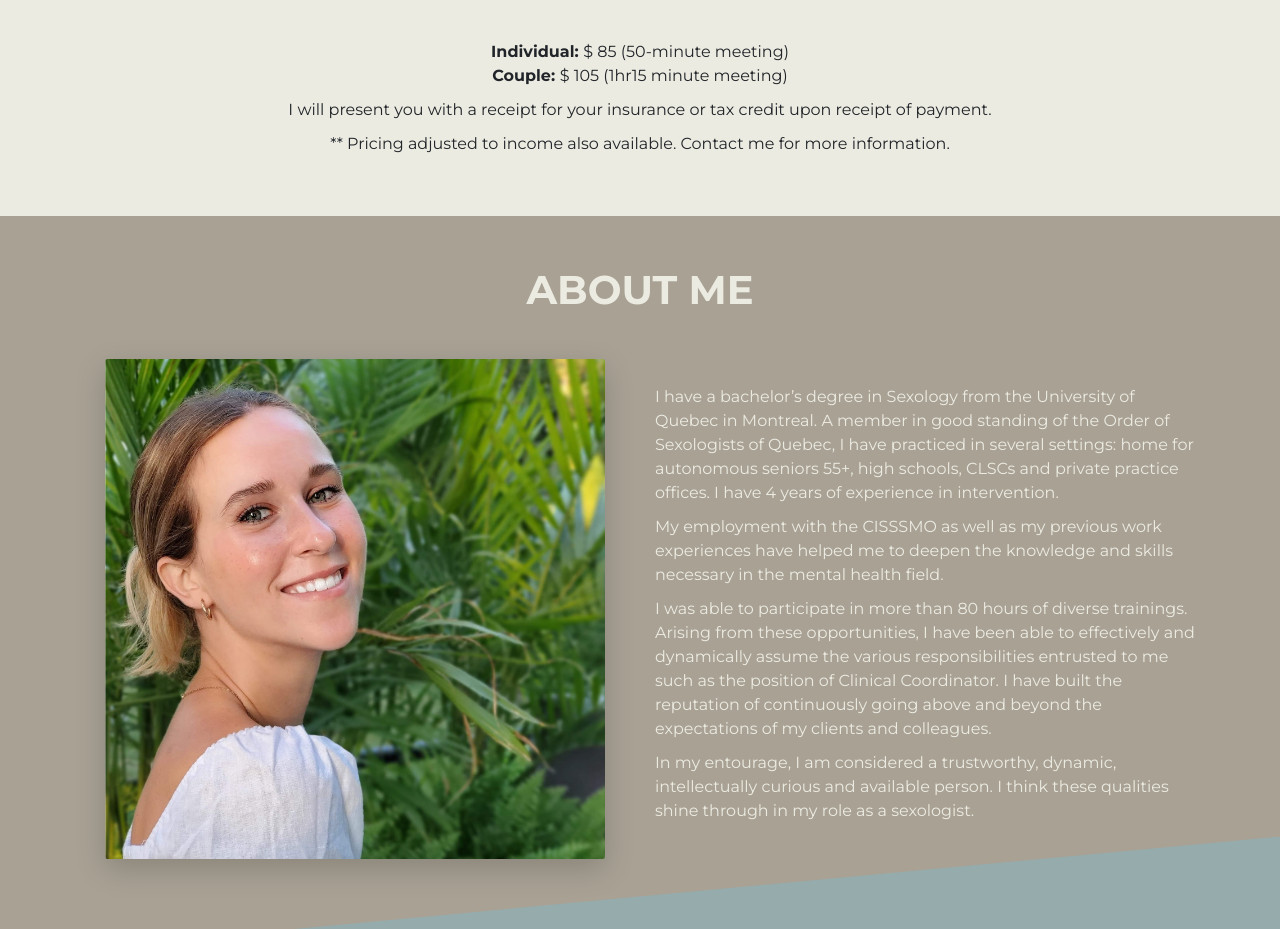
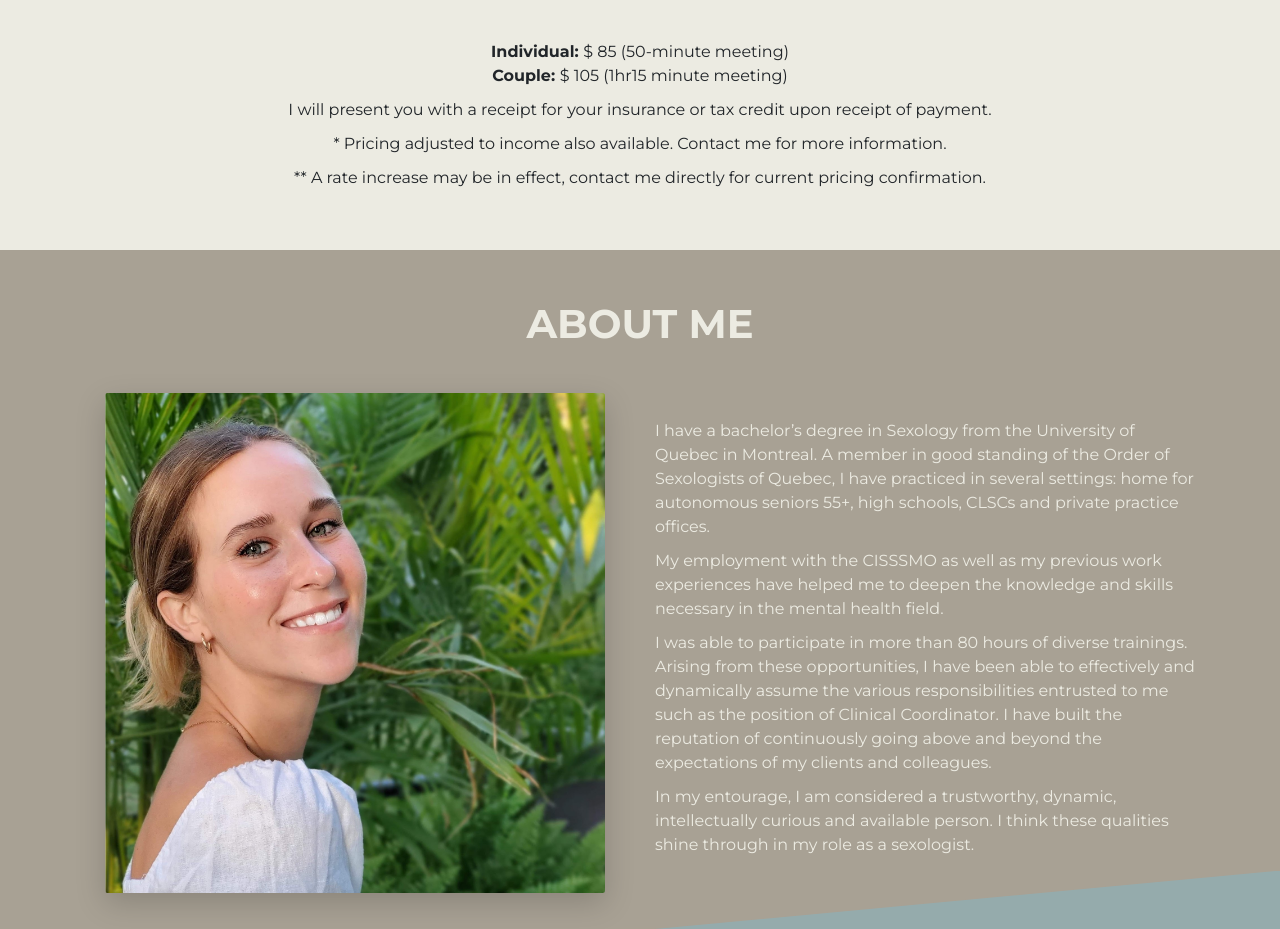
Before and after one commit to PascalOuimet/Audrey-Kedzierski, a Gatsby site: page /en in a window 1280 px wide. Shown: the part 2100-3029 px from the top of the page. Built offline with nearby package versions, Linux system fonts and the light colour scheme; Gatsby itself is replaced by a stand-in of ours.

Commit message:
text change (pricing and about)

```diff
--- a/src/components/Pricing/Pricing.jsx
+++ b/src/components/Pricing/Pricing.jsx
@@ -4,7 +4,7 @@ import { Container } from 'react-bootstrap';
 import Title from '../Title/Title';
 
 const Pricing = ({data}) => {
-    const { title, individual_1, individual_2, couple_1, couple_2, receipt, star } = data;
+    const { title, individual_1, individual_2, couple_1, couple_2, receipt, star, star2 } = data;
 
     return (
         <Fade bottom duration={1000} delay={300} distance="0px">
@@ -14,6 +14,7 @@ const Pricing = ({data}) => {
                     <p><strong>{individual_1} </strong>{individual_2}<br /><strong>{couple_1} </strong>{couple_2}</p>
                     <p>{receipt}</p>
                     <p className="price-note">{star}</p>
+                    <p className="price-note">{star2}</p>
                 </Container>
             </section>
         </Fade>
--- a/src/mock/data.js
+++ b/src/mock/data.js
@@ -70,14 +70,15 @@ export const pricingData = {
   couple_1: 'Couple :',
   couple_2: '105$ (Rencontre 1hr15 minutes)',
   receipt: 'Je vous remets un reçu pour vos assurances ou crédits d’impôt à la réception du paiement.',
-  star: '** Tarification ajusté au revenu aussi disponible. Me contacter pour plus d\'informations.'
+  star: '* Tarification ajustée au revenu aussi disponible. Me contacter pour plus d\'informations.',
+  star2: '** Une augmentation des tarifs pourrait être en vigueur, communiquer avec moi directement pour une confirmation de tarification actuel.'
 }
 
 // ABOUT DATA
 export const aboutData = {
   title: "À propos",
   img: 'audrey.jpg',
-  paragraphOne: 'Je suis diplômé en Sexologie de l’Université du Québec à Montréal. Membre en règle de l’Ordre des Sexologues du Québec, j’ai exercé dans plusieurs milieux : maison pour personnes âgées autonomes 55+, milieu scolaire, CLSC et bureau de pratique privé. Je cumule 4 ans d’expérience en intervention.',
+  paragraphOne: 'Je suis diplômé en Sexologie de l’Université du Québec à Montréal. Membre en règle de l’Ordre des Sexologues du Québec, j’ai exercé dans plusieurs milieux : maison pour personnes âgées autonomes 55+, milieu scolaire, CLSC et bureau de pratique privé.',
   paragraphTwo: 'Mon emploi parmi le CISSSMO ainsi que mes expériences de travail antérieures m’ont aidée à approfondir les connaissances et les qualités nécessaires au domaine de la relation d’aide et de l’intervention.',
   paragraphThree: 'J’ai ainsi pu participer à plus de 80 heures de formations diversifiées. Découlant de ses opportunités, j’ai su assumer avec efficacité et dynamisme les différentes responsabilités qui m’ont été confiées telles que le poste de Coordonnatrice clinique. J’ai su me forger une réputation de continuellement aller au-delà des attentes de mes clients et de mes collègues.',
   paragraphFour: 'Dans mon entourage, je suis considérée comme une personne de confiance, dynamique, intellectuellement curieuse et disponible. J’estime que ces qualités sont certainement des atouts dans mon rôle de sexologue.',
--- a/src/mock/data_en.js
+++ b/src/mock/data_en.js
@@ -70,14 +70,15 @@ export const pricingData = {
   couple_1: 'Couple:',
   couple_2: '$ 105 (1hr15 minute meeting)',
   receipt: 'I will present you with a receipt for your insurance or tax credit upon receipt of payment.',
-  star: '** Pricing adjusted to income also available. Contact me for more information.'
+  star: '* Pricing adjusted to income also available. Contact me for more information.',
+  star2: '** A rate increase may be in effect, contact me directly for current pricing confirmation.'
 }
 
 // ABOUT DATA
 export const aboutData = {
   title: "About me",
   img: 'audrey.jpg',
-  paragraphOne: 'I have a bachelor’s degree in Sexology from the University of Quebec in Montreal. A member in good standing of the Order of Sexologists of Quebec, I have practiced in several settings: home for autonomous seniors 55+, high schools, CLSCs and private practice offices. I have 4 years of experience in intervention.',
+  paragraphOne: 'I have a bachelor’s degree in Sexology from the University of Quebec in Montreal. A member in good standing of the Order of Sexologists of Quebec, I have practiced in several settings: home for autonomous seniors 55+, high schools, CLSCs and private practice offices.',
   paragraphTwo: 'My employment with the CISSSMO as well as my previous work experiences have helped me to deepen the knowledge and skills necessary in the mental health field.',
   paragraphThree: 'I was able to participate in more than 80 hours of diverse trainings. Arising from these opportunities, I have been able to effectively and dynamically assume the various responsibilities entrusted to me such as the position of Clinical Coordinator. I have built the reputation of continuously going above and beyond the expectations of my clients and colleagues.',
   paragraphFour: 'In my entourage, I am considered a trustworthy, dynamic, intellectually curious and available person. I think these qualities shine through in my role as a sexologist.',
```
